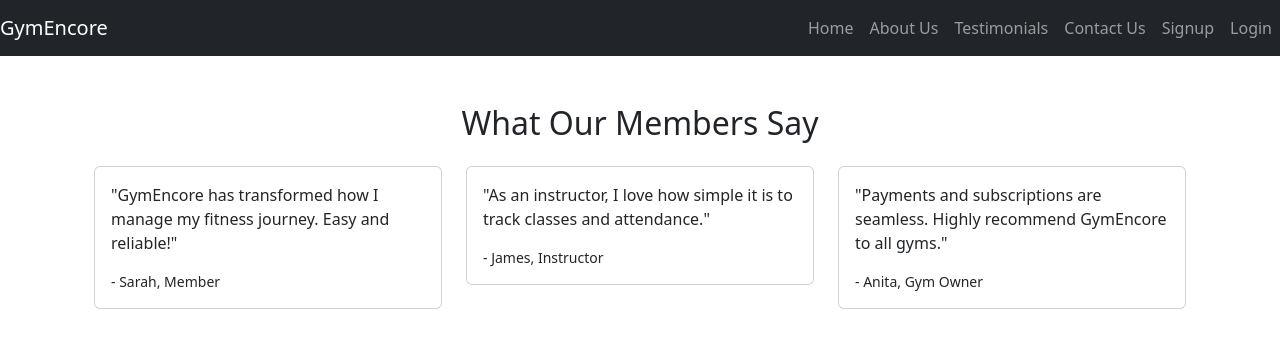
After one commit to Wendy-Okoth/GymManagementSystem, a Django app: page /testimonials/ in a window 1280 px wide. The commit adds this page. Shown: the top 348 px of the page. Run offline with Django 5.2, Linux system fonts and the light colour scheme; some libraries are stand-ins or nearby versions.

Commit message:
Added homepage structure with separate pages for About, Testimonials, Contact, Signup, and Login

```diff
--- a/gymsystem/urls.py
+++ b/gymsystem/urls.py
@@ -26,4 +26,9 @@ urlpatterns = [
     path("payments/", include("payments.urls", namespace="payments")),
     path("attendance/", include("attendance.urls", namespace="attendance")),
     path("instructors/", include("instructors.urls", namespace="instructors")),
+    path("about/", views.about, name="about"),
+    path("testimonials/", views.testimonials, name="testimonials"),
+    path("contact/", views.contact, name="contact"),
+    path("signup/", views.signup, name="signup"),
+    path("login/", views.login, name="login"),
 ]
--- a/gymsystem/views.py
+++ b/gymsystem/views.py
@@ -1,4 +1,19 @@
 from django.shortcuts import render
 
 def home(request):
-    return render(request, "base.html")
+    return render(request, "home.html")
+
+def about(request):
+    return render(request, "about.html")
+
+def testimonials(request):
+    return render(request, "testimonials.html")
+
+def contact(request):
+    return render(request, "contact.html")
+
+def signup(request):
+    return render(request, "signup.html")
+
+def login(request):
+    return render(request, "login.html")
--- /dev/null
+++ b/templates/about.html
@@ -0,0 +1,6 @@
+{% extends "base.html" %}
+{% block title %}About Us | GymEncore{% endblock %}
+{% block content %}
+<h2>About Us</h2>
+<p>GymEncore simplifies gym operations by integrating membership, instructors, subscriptions, payments, and attendance.</p>
+{% endblock %}
--- a/templates/includes/navbar.html
+++ b/templates/includes/navbar.html
@@ -1,11 +1,13 @@
 <nav class="navbar navbar-expand-lg navbar-dark bg-dark">
   <a class="navbar-brand" href="/">GymEncore</a>
   <div class="collapse navbar-collapse">
-    <ul class="navbar-nav">
-      <li class="nav-item"><a class="nav-link" href="{% url 'members:list' %}">Members</a></li>
-      <li class="nav-item"><a class="nav-link" href="{% url 'subscriptions:list' %}">Subscriptions</a></li>
-      <li class="nav-item"><a class="nav-link" href="{% url 'payments:history' %}">Payments</a></li>
-      <li class="nav-item"><a class="nav-link" href="{% url 'attendance:log' %}">Attendance</a></li>
+    <ul class="navbar-nav ms-auto">
+      <li class="nav-item"><a class="nav-link" href="{% url 'home' %}">Home</a></li>
+      <li class="nav-item"><a class="nav-link" href="{% url 'about' %}">About Us</a></li>
+      <li class="nav-item"><a class="nav-link" href="{% url 'testimonials' %}">Testimonials</a></li>
+      <li class="nav-item"><a class="nav-link" href="{% url 'contact' %}">Contact Us</a></li>
+      <li class="nav-item"><a class="nav-link" href="{% url 'signup' %}">Signup</a></li>
+      <li class="nav-item"><a class="nav-link" href="{% url 'login' %}">Login</a></li>
     </ul>
   </div>
 </nav>
--- /dev/null
+++ b/templates/testimonials.html
@@ -0,0 +1,27 @@
+{% extends "base.html" %}
+{% block title %}Testimonials | GymEncore{% endblock %}
+{% block content %}
+<div class="container mt-5">
+  <h2 class="text-center">What Our Members Say</h2>
+  <div class="row mt-4">
+    <div class="col-md-4">
+      <div class="card p-3">
+        <p>"GymEncore has transformed how I manage my fitness journey. Easy and reliable!"</p>
+        <small>- Sarah, Member</small>
+      </div>
+    </div>
+    <div class="col-md-4">
+      <div class="card p-3">
+        <p>"As an instructor, I love how simple it is to track classes and attendance."</p>
+        <small>- James, Instructor</small>
+      </div>
+    </div>
+    <div class="col-md-4">
+      <div class="card p-3">
+        <p>"Payments and subscriptions are seamless. Highly recommend GymEncore to all gyms."</p>
+        <small>- Anita, Gym Owner</small>
+      </div>
+    </div>
+  </div>
+</div>
+{% endblock %}
```
Also changed, not shown: templates/contact.html (added, +22 -0 lines), templates/home.html (added, +8 -0 lines), templates/login.html (added, +18 -0 lines), templates/signup.html (added, +22 -0 lines).
